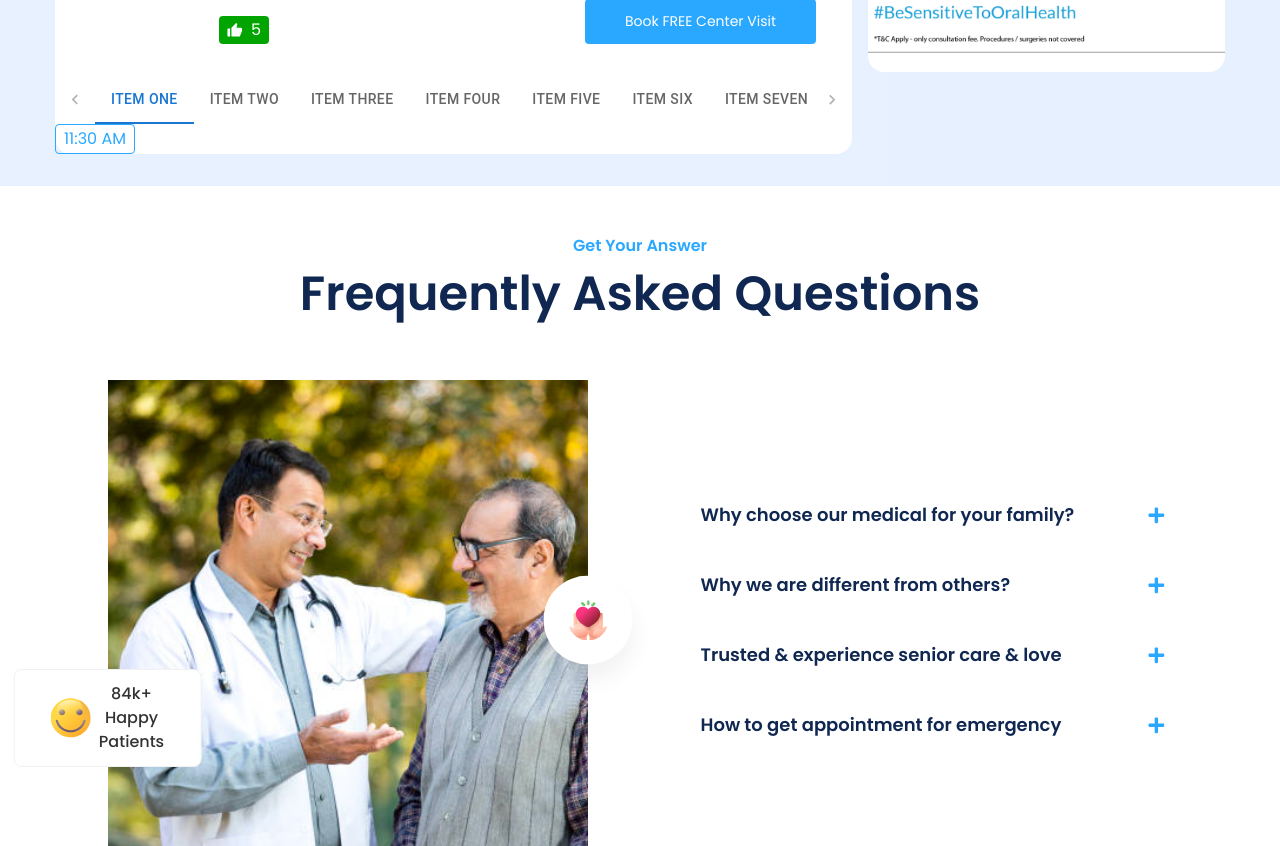
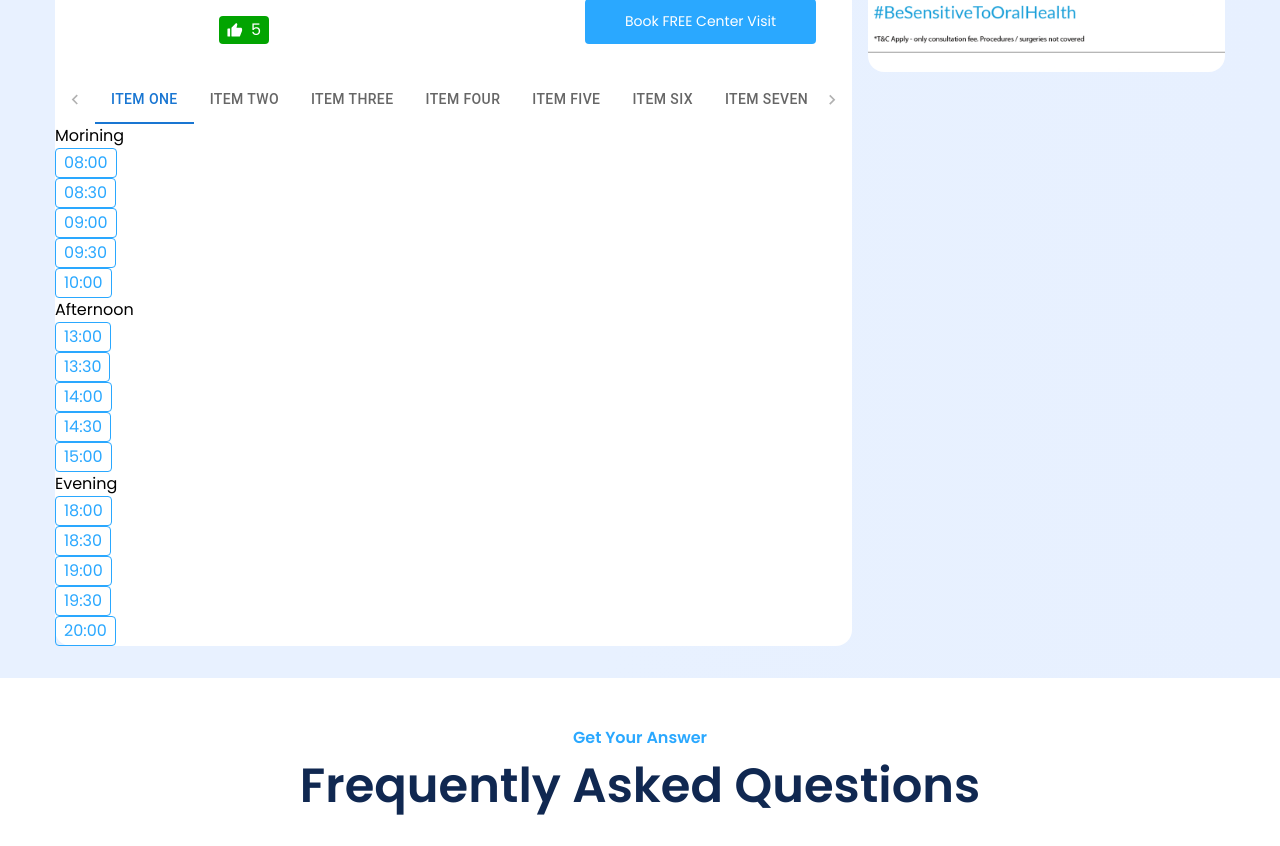
Before and after one commit to abhay8696/medify, a React (Vite) app: page / in a window 1280 px wide. Shown: the part 500-1346 px from the top of the page. Built offline with nearby package versions, Linux system fonts and the light colour scheme.

Commit message:
created SlotsSession component inside TabPanel

```diff
--- a/src/components/TabPanel/TabPanel.jsx
+++ b/src/components/TabPanel/TabPanel.jsx
@@ -3,8 +3,26 @@ import React from 'react';
 import "./TabPanel.css"
 import Button from '../Button/Button';
 
+const morningTimings = ["08:00", "08:30", "09:00", "09:30", "10:00"]
+const afternoonTimings = ["13:00", "13:30", "14:00", "14:30", "15:00"]
+const eveningTimings = ["18:00", "18:30", "19:00", "19:30", "20:00"]
 
-
+const SlotSession = props => {
+  //props
+  const { type, timings, suffix } = props;
+  //functions
+  const displayButtons = () => {
+    return timings.map(item => {
+      return <Button text={item} buttonClass={"smallButton transperantBlueButton"}/>
+    })
+  }
+  return (
+    <div className='slotSession'>
+      <span className='sessionType'>{type}</span>
+      <span className='timeButtonsArray'>{displayButtons()}</span>
+    </div>
+  )
+}
 
 const TabPanel = props => {
     //props
@@ -19,7 +37,11 @@ const TabPanel = props => {
         {...other}
       >
         {value === index && (
-          <Button text={"11:30 AM"} buttonClass={"smallButton transperantBlueButton"}/>
+          <>
+            <SlotSession type="Morining" timings = {morningTimings} suffix="AM"/>
+            <SlotSession type="Afternoon" timings = {afternoonTimings} suffix="PM"/>
+            <SlotSession type="Evening" timings = {eveningTimings} suffix="PM"/>
+          </>
         )}
       </div>
     );
```
